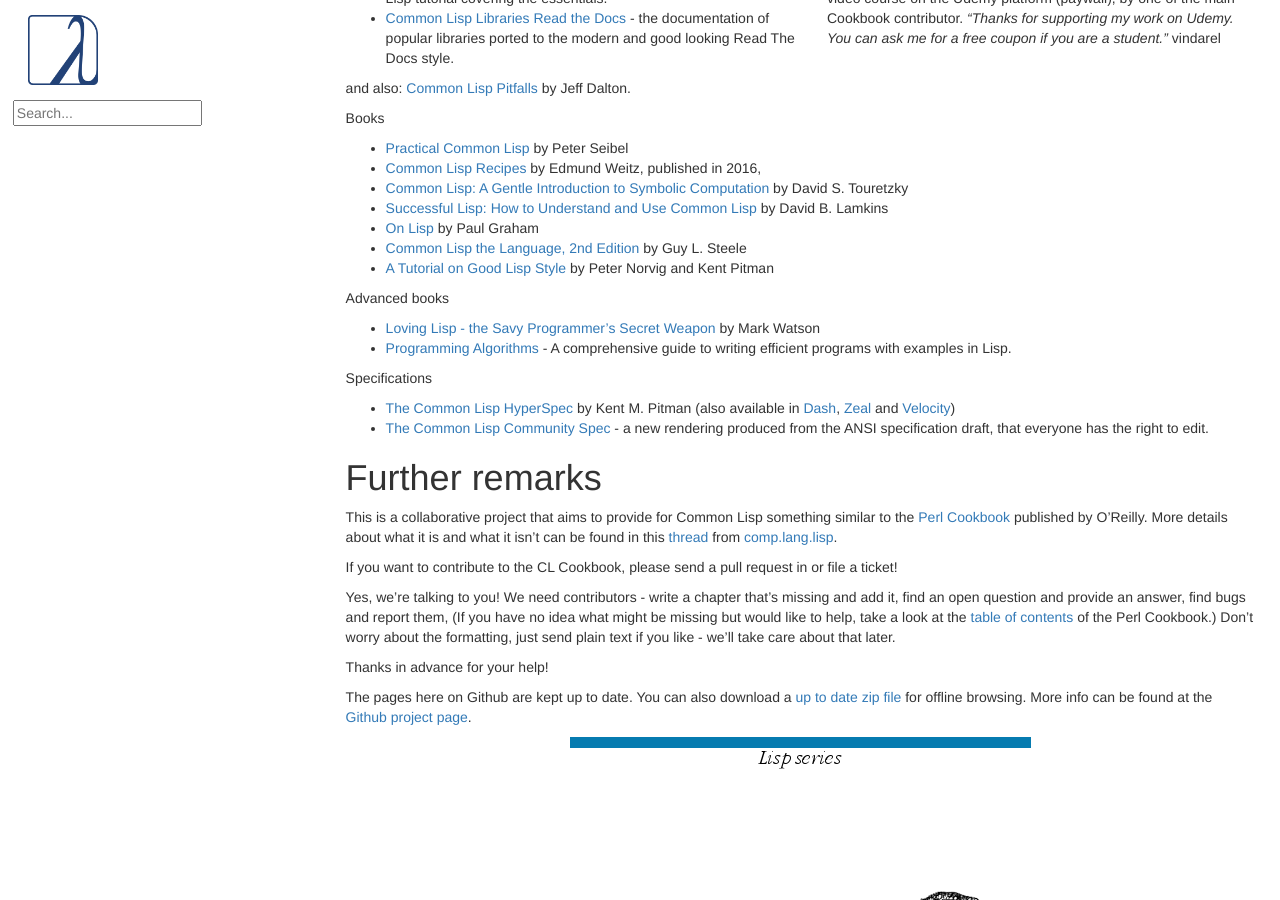
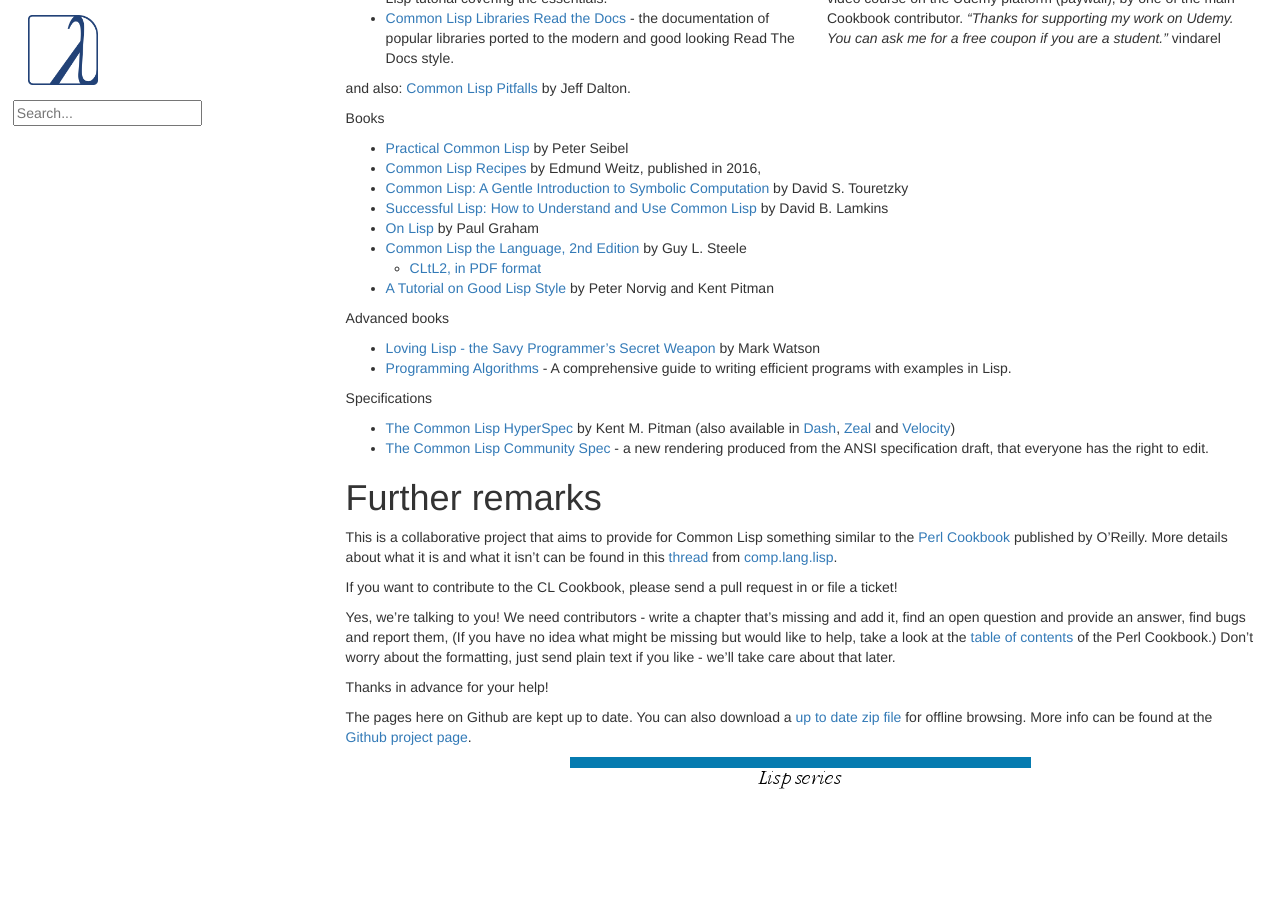
Before and after one commit to LispCookbook/cl-cookbook, a Jekyll site: the page built from index.md, in a window 1280 px wide and 900 px high, scrolled down 1735 px. Built offline with Jekyll 4.4.1, drawn with Linux system fonts in a browser that asks for light colours.

Commit message:
index: reference CLtL2 in PDF

```diff
--- a/index.md
+++ b/index.md
@@ -136,6 +136,7 @@
 * [Successful Lisp: How to Understand and Use Common Lisp](https://successful-lisp.blogspot.com/p/httpsdrive.html) by David B. Lamkins
 * [On Lisp](http://www.paulgraham.com/onlisptext.html) by Paul Graham
 * [Common Lisp the Language, 2nd Edition](http://www-2.cs.cmu.edu/Groups/AI/html/cltl/cltl2.html) by Guy L. Steele
+  * [CLtL2, in PDF format](https://github.com/mmontone/cltl2-doc)
 * [A Tutorial on Good Lisp Style](https://www.cs.umd.edu/%7Enau/cmsc421/norvig-lisp-style.pdf) by Peter Norvig and Kent Pitman
 
 Advanced books
```
